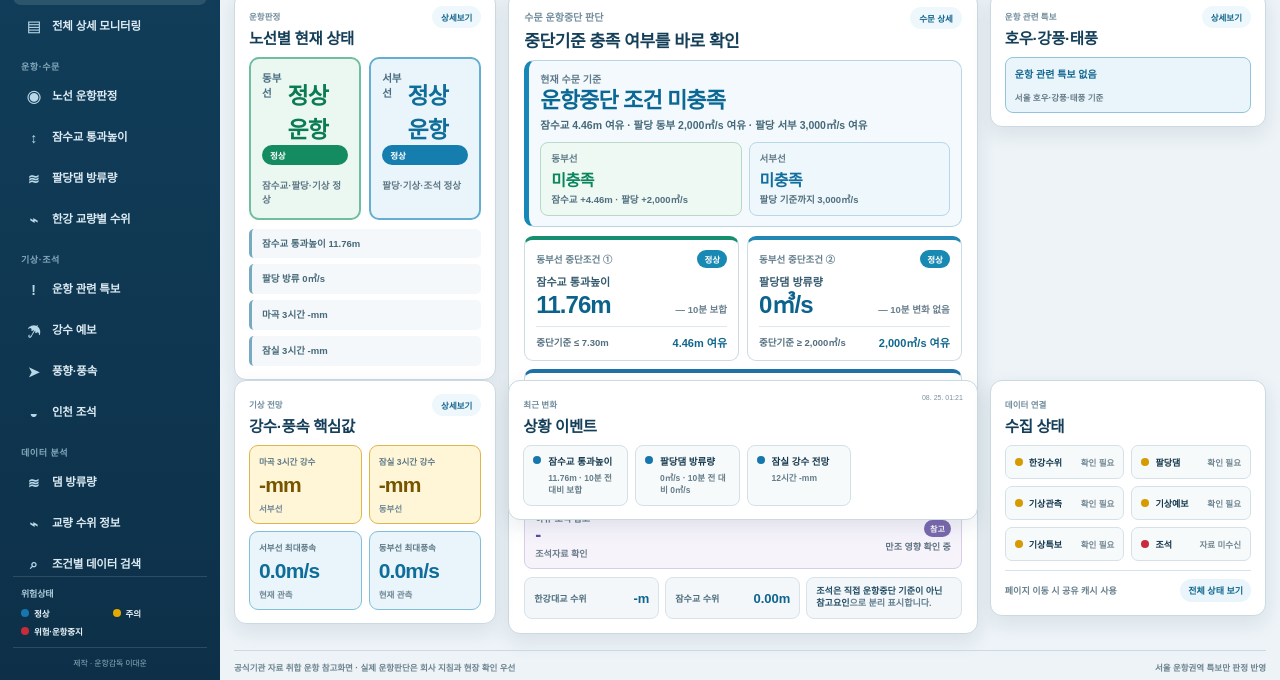
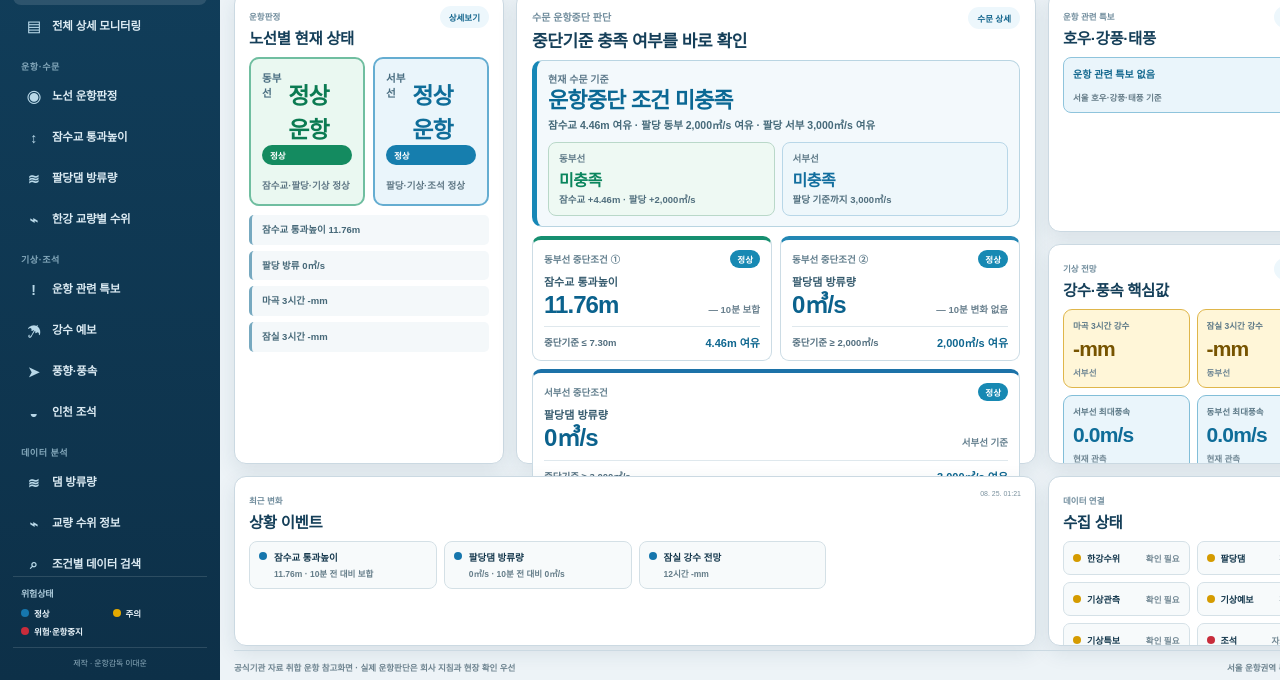
Before and after one commit to LDW156/hangangbus-weather, a plain HTML site: page index.html in a window 1280 px wide. Shown: the part 120-800 px from the top of the page. Drawn offline with Linux system fonts and the light colour scheme; no server answers.

Commit message:
Add files via upload

```diff
--- a/dashboard.css
+++ b/dashboard.css
@@ -1477,13 +1477,6 @@ button {
 /* =========================================================
    v92.5 수문 운항중단 판단 카드 - 고밀도/고가독성
 ========================================================= */
-.control-grid{align-items:start!important;grid-template-rows:auto auto auto!important}
-.route-overview{grid-row:1!important;align-self:start!important}
-.river-overview{grid-row:1!important;align-self:start!important}
-.alerts-overview{grid-row:1!important;align-self:start!important}
-.weather-overview{grid-row:2!important;grid-column:1!important;align-self:start!important}
-.timeline-overview{grid-row:2!important;grid-column:2!important;align-self:start!important}
-.health-overview{grid-row:2!important;grid-column:3!important;align-self:start!important}
 .hydro-impact-overview{padding:14px 15px!important}
 .hydro-heading{margin-bottom:8px!important}
 .hydro-heading>div>span{font-size:10px!important}
@@ -1545,9 +1538,54 @@ button {
   .hydro-reference-row{grid-template-columns:1fr}
 }
 @media(max-width:1180px){
-  .weather-overview,.timeline-overview,.health-overview{grid-column:auto!important;grid-row:auto!important}
   .hydro-stop-grid{grid-template-columns:1fr}
   .hydro-stop-card.paldang-west{grid-column:auto}
   .hydro-secondary-strip{grid-template-columns:1fr 1fr!important}
   .hydro-secondary-strip>.hydro-guide{grid-column:1/-1}
 }
+
+
+/* =========================================================
+   v92.6 종합대시보드 레이아웃 정상화
+   - v92.3의 안정적인 3열/3행 배치를 canonical layout으로 복구
+   - v92.5의 수문 운항중단 판단 콘텐츠는 그대로 유지
+========================================================= */
+@media (min-width:1181px){
+  .control-grid{
+    display:grid!important;
+    grid-template-columns:minmax(270px,.96fr) minmax(520px,1.95fr) minmax(290px,1.02fr)!important;
+    grid-template-rows:minmax(240px,auto) minmax(220px,auto) minmax(170px,auto)!important;
+    gap:12px!important;
+    align-items:stretch!important;
+  }
+  .route-overview{
+    grid-column:1!important;
+    grid-row:1 / span 2!important;
+    align-self:stretch!important;
+  }
+  .river-overview{
+    grid-column:2!important;
+    grid-row:1 / span 2!important;
+    align-self:stretch!important;
+  }
+  .alerts-overview{
+    grid-column:3!important;
+    grid-row:1!important;
+    align-self:stretch!important;
+  }
+  .weather-overview{
+    grid-column:3!important;
+    grid-row:2!important;
+    align-self:stretch!important;
+  }
+  .timeline-overview{
+    grid-column:1 / span 2!important;
+    grid-row:3!important;
+    align-self:stretch!important;
+  }
+  .health-overview{
+    grid-column:3!important;
+    grid-row:3!important;
+    align-self:stretch!important;
+  }
+}
--- a/index.html
+++ b/index.html
@@ -31,7 +31,7 @@
 <link href="./assets/hangangbus-logo.png?v=88" rel="icon" type="image/png"/>
 <link href="./assets/hangangbus-logo.png?v=88" rel="shortcut icon" type="image/png"/>
 <link href="./assets/hangangbus-logo.png?v=88" rel="apple-touch-icon"/>
-<link href="dashboard.css?v=92.5" rel="stylesheet"/>
+<link href="dashboard.css?v=92.6" rel="stylesheet"/>
 <link href="shared-sidebar.css?v=92.1" rel="stylesheet"/>
 </head>
 <body class="dashboard-body">
@@ -227,7 +227,7 @@
 <script src="hrfco.js?v=92.1"></script>
 <script src="kma.js?v=92.1"></script>
 <script src="ocean.js?v=92.1"></script>
-<script src="dashboard.js?v=92.5"></script>
+<script src="dashboard.js?v=92.6"></script>
 <script src="shared-navigation.js?v=92.1"></script>
 <script src="./app-bootstrap.js?v=92.1"></script></body>
 </html>
--- a/service-worker.js
+++ b/service-worker.js
@@ -1,8 +1,8 @@
-const CACHE = 'hangangbus-dashboard-stopdecision-v92-5';
+const CACHE = 'hangangbus-dashboard-layout-v92-6';
 const STATIC_ASSETS = [
-  './dashboard.css?v=92.5','./history.css?v=92.1','./styles.css?v=92.1',
+  './dashboard.css?v=92.6','./history.css?v=92.1','./styles.css?v=92.1',
   './module-pages.css?v=92.1','./shared-sidebar.css?v=92.1',
-  './dashboard.js?v=92.5','./history.js?v=92.3','./app.js?v=92.1',
+  './dashboard.js?v=92.6','./history.js?v=92.3','./app.js?v=92.1',
   './module-pages.js?v=92.1','./shared-navigation.js?v=92.1','./app-bootstrap.js?v=92.1',
   './shared-config.js?v=92.1','./weather-config.js?v=92.1','./ocean-config.js?v=92.1',
   './config.js?v=92.1','./data-cache.js?v=92.1','./hrfco.js?v=92.1','./kma.js?v=92.1','./ocean.js?v=92.1',
```
